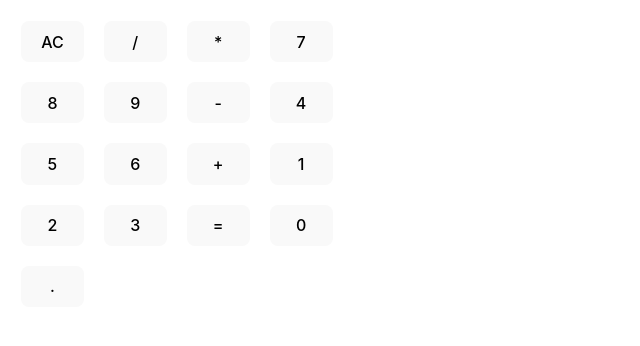
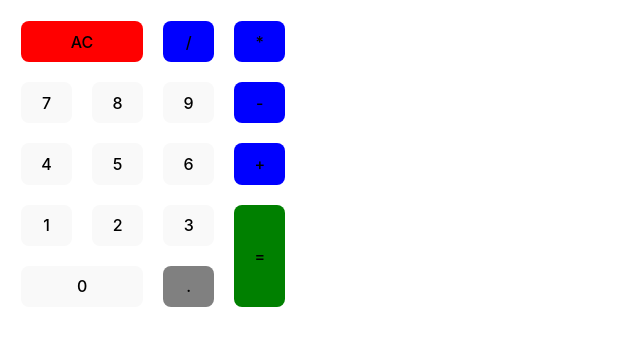
Before and after one commit to zfranczak/jsCalculator, a React (Vite) app: page / in a window 1280 px wide. Shown: the top 346 px of the page, without its empty margins (0-640 px from the left). Built offline with nearby package versions, Linux system fonts and the light colour scheme.

Commit message:
layout of numpad styled

```diff
--- a/src/components/Calculator.jsx
+++ b/src/components/Calculator.jsx
@@ -24,19 +24,19 @@ const calcButtons = [
     keyCode: '',
     key: '7',
     id: '',
-    class: 'button',
+    class: 'number button',
   },
   {
     keyCode: '',
     key: '8',
     id: '',
-    class: 'button',
+    class: 'number button',
   },
   {
     keyCode: '',
     key: '9',
     id: '',
-    class: 'button',
+    class: 'number button',
   },
   {
     keyCode: '',
@@ -48,19 +48,19 @@ const calcButtons = [
     keyCode: '',
     key: '4',
     id: '',
-    class: 'button',
+    class: 'number button',
   },
   {
     keyCode: '',
     key: '5',
     id: '',
-    class: 'button',
+    class: 'number button',
   },
   {
     keyCode: '',
     key: '6',
     id: '',
-    class: 'button',
+    class: 'number button',
   },
   {
     keyCode: '',
@@ -72,37 +72,37 @@ const calcButtons = [
     keyCode: '',
     key: '1',
     id: '',
-    class: 'button',
+    class: 'number button',
   },
   {
     keyCode: '',
     key: '2',
     id: '',
-    class: 'button',
+    class: 'number button',
   },
   {
     keyCode: '',
     key: '3',
     id: '',
-    class: 'button',
+    class: 'number button',
   },
   {
     keyCode: '',
     key: '=',
     id: '',
-    class: 'button',
+    class: 'equals button',
   },
   {
     keyCode: '',
     key: '0',
     id: '',
-    class: 'button',
+    class: 'number zero button',
   },
   {
     keyCode: '',
     key: '.',
     id: '',
-    class: 'button',
+    class: 'decimel button',
   },
 ];
 
--- a/src/styles/calculator.css
+++ b/src/styles/calculator.css
@@ -1,6 +1,33 @@
 .calc-keys {
   display: grid;
   grid-template-columns: repeat(4, 1fr);
+  grid-template-rows: repeat(5, 1fr);
   grid-gap: 20px;
   padding: 20px;
 }
+
+.operator {
+  background-color: blue;
+}
+
+.all-clear {
+  background-color: red;
+  grid-column-start: 1;
+  grid-column-end: 3;
+}
+
+.decimel {
+  background-color: gray;
+}
+
+.equals {
+  background-color: green;
+  grid-column: 4;
+  grid-row-start: 4;
+  grid-row-end: 6;
+}
+
+.zero {
+  grid-column-start: 1;
+  grid-column-end: 3;
+}
```
